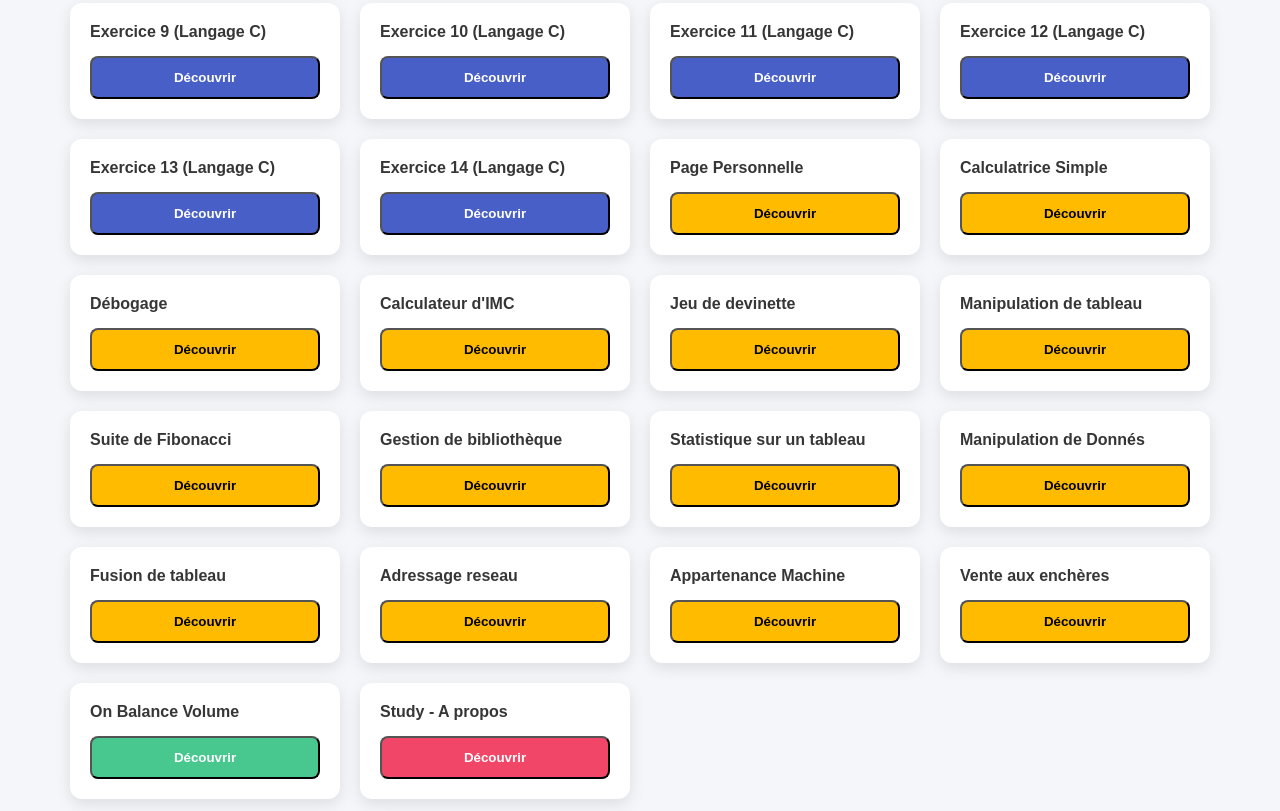
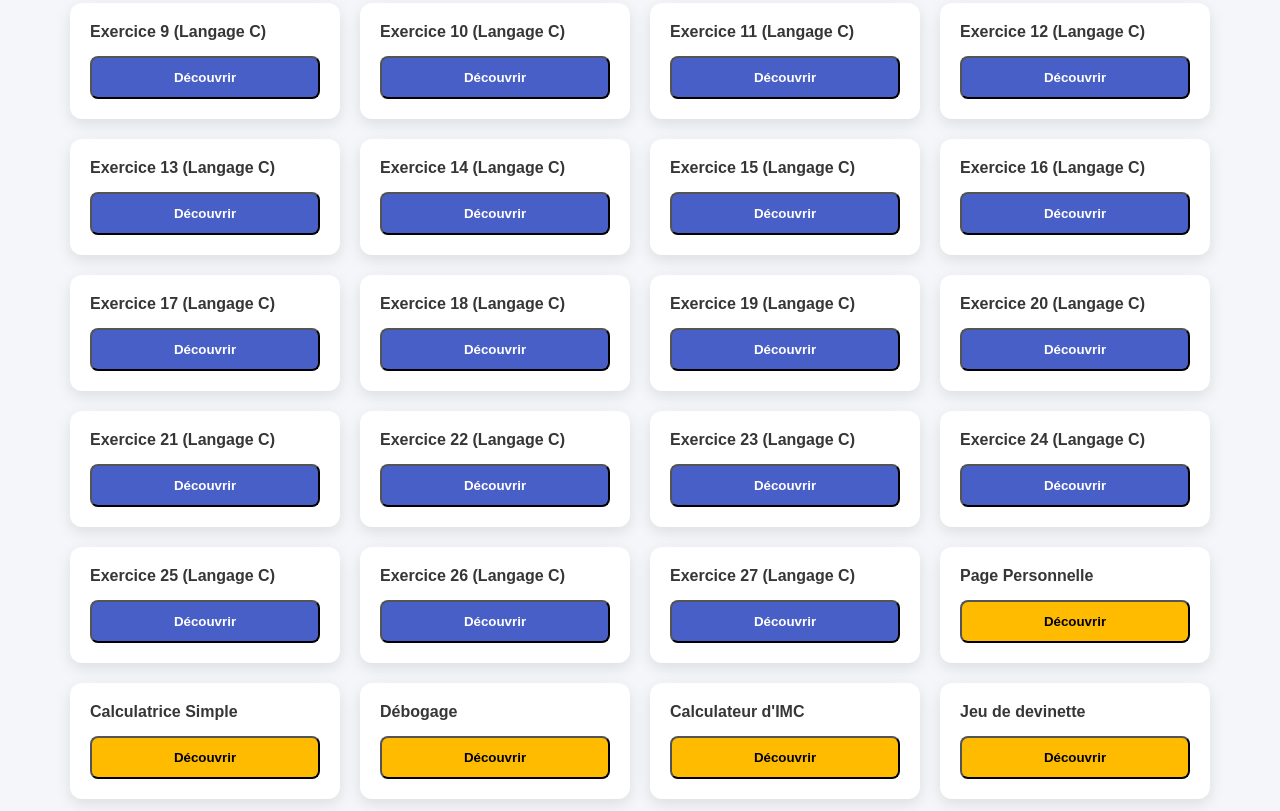
Before and after one commit to bysocialname/Study_App, a plain HTML site: page index.html in a window 1280 px wide. Shown: the part 1129-1940 px from the top of the page. Drawn offline with Linux system fonts and the light colour scheme.

Commit message:
Study Derniere Version

```diff
--- a/index.html
+++ b/index.html
@@ -73,6 +73,10 @@
 --success:rgba(72,199,142,1);
 
 --danger:rgba(241,70,104,1);
+
+--murder:rgba(134,27,171,1);
+
+--agrume:rgba(218,135,10,1);
 
 --bg:#f5f6fa;
 --white:white;
@@ -363,6 +367,12 @@ height:90%;
                         <span class="button yellow">
                         JavaScript
                         </span>
+                        <span class="button purple">
+                        Reseau
+                        </span>
+                        <span class="button orange">
+                        Linux
+                        </span>
                         <span class="button green">
                         MQL5
                         </span>
--- a/package.js
+++ b/package.js
@@ -165,6 +165,162 @@ github:
 
 raw:
 "https://raw.githubusercontent.com/bysocialname/Study/refs/heads/main/C/Exo14/Exo14.md",
+
+color:"blue"
+},
+
+{
+title:"Exercice 15 (Langage C)",
+
+github:
+"https://github.com/bysocialname/Study/tree/main/C/Exo15",
+
+raw:
+"https://raw.githubusercontent.com/bysocialname/Study/refs/heads/main/C/Exo15/Exo15.md",
+
+color:"blue"
+},
+
+{
+title:"Exercice 16 (Langage C)",
+
+github:
+"https://github.com/bysocialname/Study/tree/main/C/Exo16",
+
+raw:
+"https://raw.githubusercontent.com/bysocialname/Study/refs/heads/main/C/Exo16/Exo16.md",
+
+color:"blue"
+},
+
+{
+title:"Exercice 17 (Langage C)",
+
+github:
+"https://github.com/bysocialname/Study/tree/main/C/Exo17",
+
+raw:
+"https://raw.githubusercontent.com/bysocialname/Study/refs/heads/main/C/Exo17/Exo17.md",
+
+color:"blue"
+},
+
+{
+title:"Exercice 18 (Langage C)",
+
+github:
+"https://github.com/bysocialname/Study/tree/main/C/Exo18",
+
+raw:
+"https://raw.githubusercontent.com/bysocialname/Study/refs/heads/main/C/Exo18/Exo18.md",
+
+color:"blue"
+},
+
+{
+title:"Exercice 19 (Langage C)",
+
+github:
+"https://github.com/bysocialname/Study/tree/main/C/Exo19",
+
+raw:
+"https://raw.githubusercontent.com/bysocialname/Study/refs/heads/main/C/Exo19/Exo19.md",
+
+color:"blue"
+},
+
+{
+title:"Exercice 20 (Langage C)",
+
+github:
+"https://github.com/bysocialname/Study/tree/main/C/Exo20",
+
+raw:
+"https://raw.githubusercontent.com/bysocialname/Study/refs/heads/main/C/Exo20/Exo20.md",
+
+color:"blue"
+},
+
+{
+title:"Exercice 21 (Langage C)",
+
+github:
+"https://github.com/bysocialname/Study/tree/main/C/Exo21",
+
+raw:
+"https://raw.githubusercontent.com/bysocialname/Study/refs/heads/main/C/Exo21/Exo21.md",
+
+color:"blue"
+},
+
+{
+title:"Exercice 22 (Langage C)",
+
+github:
+"https://github.com/bysocialname/Study/tree/main/C/Exo22",
+
+raw:
+"https://raw.githubusercontent.com/bysocialname/Study/refs/heads/main/C/Exo22/Exo22.md",
+
+color:"blue"
+},
+
+{
+title:"Exercice 23 (Langage C)",
+
+github:
+"https://github.com/bysocialname/Study/tree/main/C/Exo23",
+
+raw:
+"https://raw.githubusercontent.com/bysocialname/Study/refs/heads/main/C/Exo23/Exo23.md",
+
+color:"blue"
+},
+
+{
+title:"Exercice 24 (Langage C)",
+
+github:
+"https://github.com/bysocialname/Study/tree/main/C/Exo24",
+
+raw:
+"https://raw.githubusercontent.com/bysocialname/Study/refs/heads/main/C/Exo24/Exo24.md",
+
+color:"blue"
+},
+
+{
+title:"Exercice 25 (Langage C)",
+
+github:
+"https://github.com/bysocialname/Study/tree/main/C/Exo25",
+
+raw:
+"https://raw.githubusercontent.com/bysocialname/Study/refs/heads/main/C/Exo25/Exo25.md",
+
+color:"blue"
+},
+
+{
+title:"Exercice 26 (Langage C)",
+
+github:
+"https://github.com/bysocialname/Study/tree/main/C/Exo26",
+
+raw:
+"https://raw.githubusercontent.com/bysocialname/Study/refs/heads/main/C/Exo26/Exo26.md",
+
+color:"blue"
+},
+
+{
+title:"Exercice 27 (Langage C)",
+
+github:
+"https://github.com/bysocialname/Study/tree/main/C/Exo27",
+
+raw:
+"https://raw.githubusercontent.com/bysocialname/Study/refs/heads/main/C/Exo27/Exo27.md",
 
 color:"blue"
 },
@@ -339,6 +495,150 @@ color:"yellow"
 },
 
 {
+title:"Préparation EXAMEN I",
+
+github:
+"https://github.com/bysocialname/Study/blob/main/JavaScript/Exo15",
+
+raw:
+"https://raw.githubusercontent.com/bysocialname/Study/refs/heads/main/JavaScript/Exo15/Exo15.md",
+
+color:"yellow"
+},
+
+{
+title:"Préparation EXAMEN II",
+
+github:
+"https://github.com/bysocialname/Study/blob/main/JavaScript/Exo16",
+
+raw:
+"https://raw.githubusercontent.com/bysocialname/Study/refs/heads/main/JavaScript/Exo16/Exo16.md",
+
+color:"yellow"
+},
+
+{
+title:"Préparation EXAMEN III",
+
+github:
+"https://github.com/bysocialname/Study/blob/main/JavaScript/Exo17",
+
+raw:
+"https://raw.githubusercontent.com/bysocialname/Study/refs/heads/main/JavaScript/Exo17/Exo17.md",
+
+color:"yellow"
+},
+
+{
+title:"Python Socket",
+
+github:
+"https://github.com/bysocialname/Study/blob/main/Reseau/PythonSocket",
+
+raw:
+"https://raw.githubusercontent.com/bysocialname/Study/refs/heads/main/Reseau/PythonSocket/Socket.md",
+
+color:"purple"
+},
+
+{
+title:"Maison Intelligent IoT (Cisco)",
+
+github:
+"https://github.com/bysocialname/Study/blob/main/Reseau/PacketTracerCisco",
+
+raw:
+"https://raw.githubusercontent.com/bysocialname/Study/refs/heads/main/Reseau/PacketTracerCisco/IoT.md",
+
+color:"purple"
+},
+
+{
+title:"Exercice 1 (Linux)",
+
+github:
+"https://github.com/bysocialname/Study/blob/main/Linux/TD1",
+
+raw:
+"https://raw.githubusercontent.com/bysocialname/Study/refs/heads/main/Linux/TD1/Exo1.md",
+
+color:"orange"
+},
+
+{
+title:"Exercice 2 (Linux)",
+
+github:
+"https://github.com/bysocialname/Study/blob/main/Linux/TD1",
+
+raw:
+"https://raw.githubusercontent.com/bysocialname/Study/refs/heads/main/Linux/TD1/Exo2.md",
+
+color:"orange"
+},
+
+{
+title:"Exercice 3 (Linux)",
+
+github:
+"https://github.com/bysocialname/Study/blob/main/Linux/TD1",
+
+raw:
+"https://raw.githubusercontent.com/bysocialname/Study/refs/heads/main/Linux/TD1/Exo3.md",
+
+color:"orange"
+},
+
+{
+title:"Exercice 4 (Linux)",
+
+github:
+"https://github.com/bysocialname/Study/blob/main/Linux/TD1",
+
+raw:
+"https://raw.githubusercontent.com/bysocialname/Study/refs/heads/main/Linux/TD1/Exo4.md",
+
+color:"orange"
+},
+
+{
+title:"Exercice 5 (Linux)",
+
+github:
+"https://github.com/bysocialname/Study/blob/main/Linux/TD2",
+
+raw:
+"https://raw.githubusercontent.com/bysocialname/Study/refs/heads/main/Linux/TD1/Exo1.md",
+
+color:"orange"
+},
+
+{
+title:"Exercice 6 (Linux)",
+
+github:
+"https://github.com/bysocialname/Study/blob/main/Linux/TD2",
+
+raw:
+"https://raw.githubusercontent.com/bysocialname/Study/refs/heads/main/Linux/TD2/Exo2.md",
+
+color:"orange"
+},
+
+{
+title:"Exercice 7 (Linux)",
+
+github:
+"https://github.com/bysocialname/Study/blob/main/Linux/TD2",
+
+raw:
+"https://raw.githubusercontent.com/bysocialname/Study/refs/heads/main/Linux/TD2/Exo3.md",
+
+color:"orange"
+},
+
+{
 title:"On Balance Volume",
 
 github:
--- a/style.css
+++ b/style.css
@@ -117,6 +117,18 @@ background:var(--danger);
 
 }
 
+.purple{
+
+background:var(--murder);
+
+}
+
+.orange{
+
+background:var(--agrume);
+color:black;
+
+}
 
 
 footer{
```
